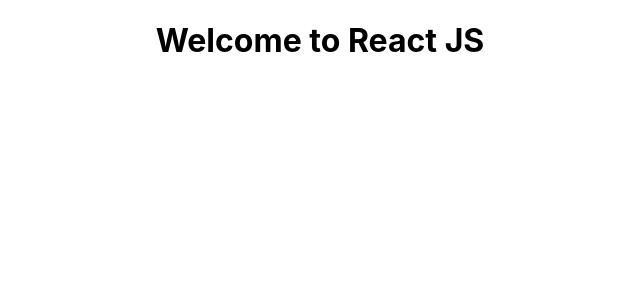
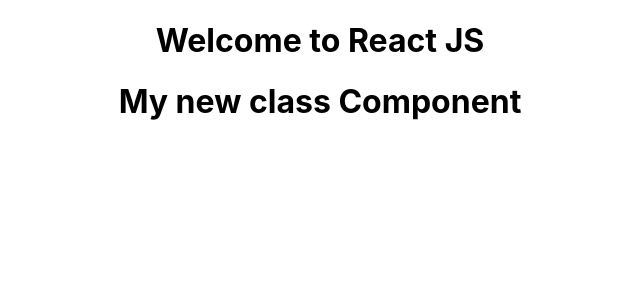
Before and after one commit to harishtm/ReactLearning, a React (Create React App) app in the folder hello-world/: page / in a window 1280 px wide. Shown: the top 300 px of the page, without its empty margins (320-960 px from the left). Built offline with nearby package versions, Linux system fonts and the light colour scheme.

Commit message:
class component with named export

```diff
--- a/hello-world/src/App.js
+++ b/hello-world/src/App.js
@@ -2,11 +2,14 @@
 import logo from './logo.svg';
 import './App.css';
 import { Greet } from './components/Greet' // ommit .js extension
+import { WelcomeMessage } from './components/Welcome'
+
 
 function App() {
   return (
     <div className="App">
       <Greet></Greet>
+      <WelcomeMessage/>
     </div>
   );
 }
--- /dev/null
+++ b/hello-world/src/components/Welcome.js
@@ -0,0 +1,8 @@
+import React, { Component } from 'react';
+
+
+export class WelcomeMessage extends Component {
+    render() {
+        return <h1> My new class Component </h1>
+    }
+}
```
